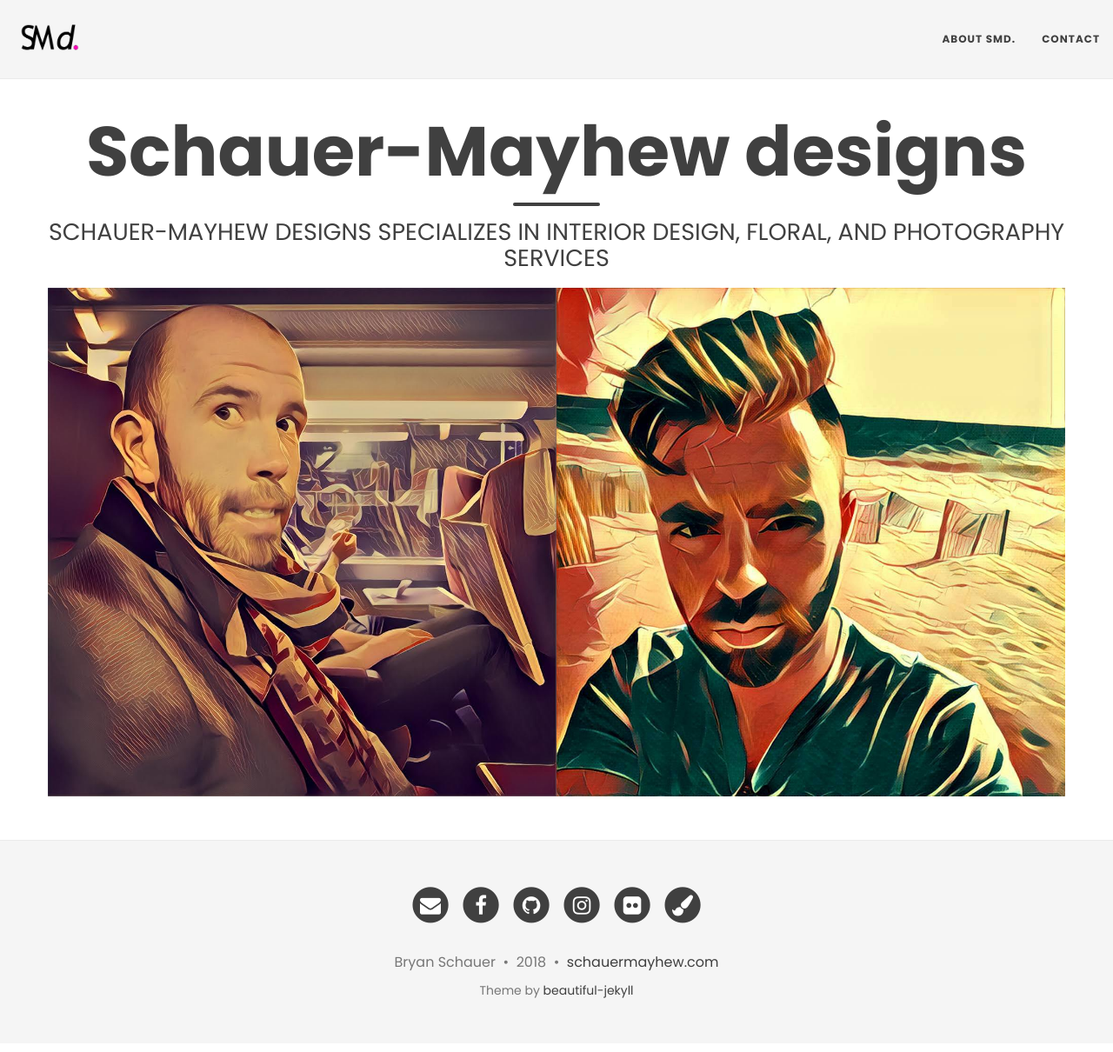
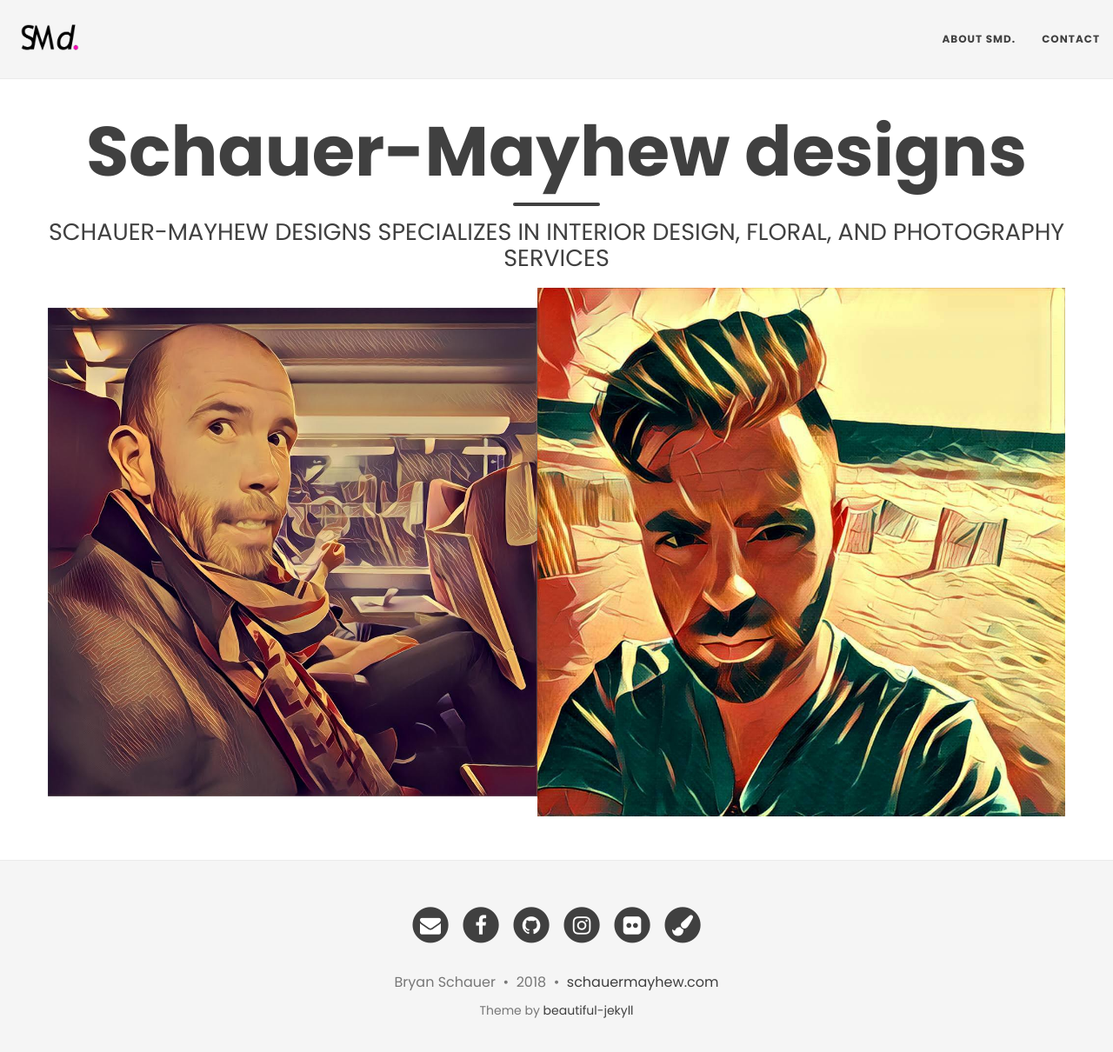
Before and after one commit to igotsidetrackded/igotsidetrackded.github.io, a Jekyll site: the page built from index.md, in a window 1280 px wide and 1223 px high. Shown: the top 1210 px of the window at 87% size. Built offline with Jekyll 4.4.1, drawn with Linux system fonts in a browser that asks for light colours.

Commit message:
images on each page should be same size now

```diff
--- a/index.md
+++ b/index.md
@@ -5,4 +5,4 @@
 use-site-title: false
 ---
 
-| [![adam](/media/smd_adam.jpg "adam mayhew, interior designer/florist"){:height="585px" width="585px"}](interior) | [![bry](/media/smd_bry.jpg "bryan schauer, photographer/geek"){:height="585px" width="585px"}](photo) |
+| [![adam](/media/smd_adam.jpg "adam mayhew, interior designer/florist"){:class="img-responsive"}](interior) | [![bry](/media/smd_bry.jpg "bryan schauer, photographer/geek"){:class="img-responsive"}](photo) |
```
Also changed, not shown: interior.md (+1 -1 lines).
